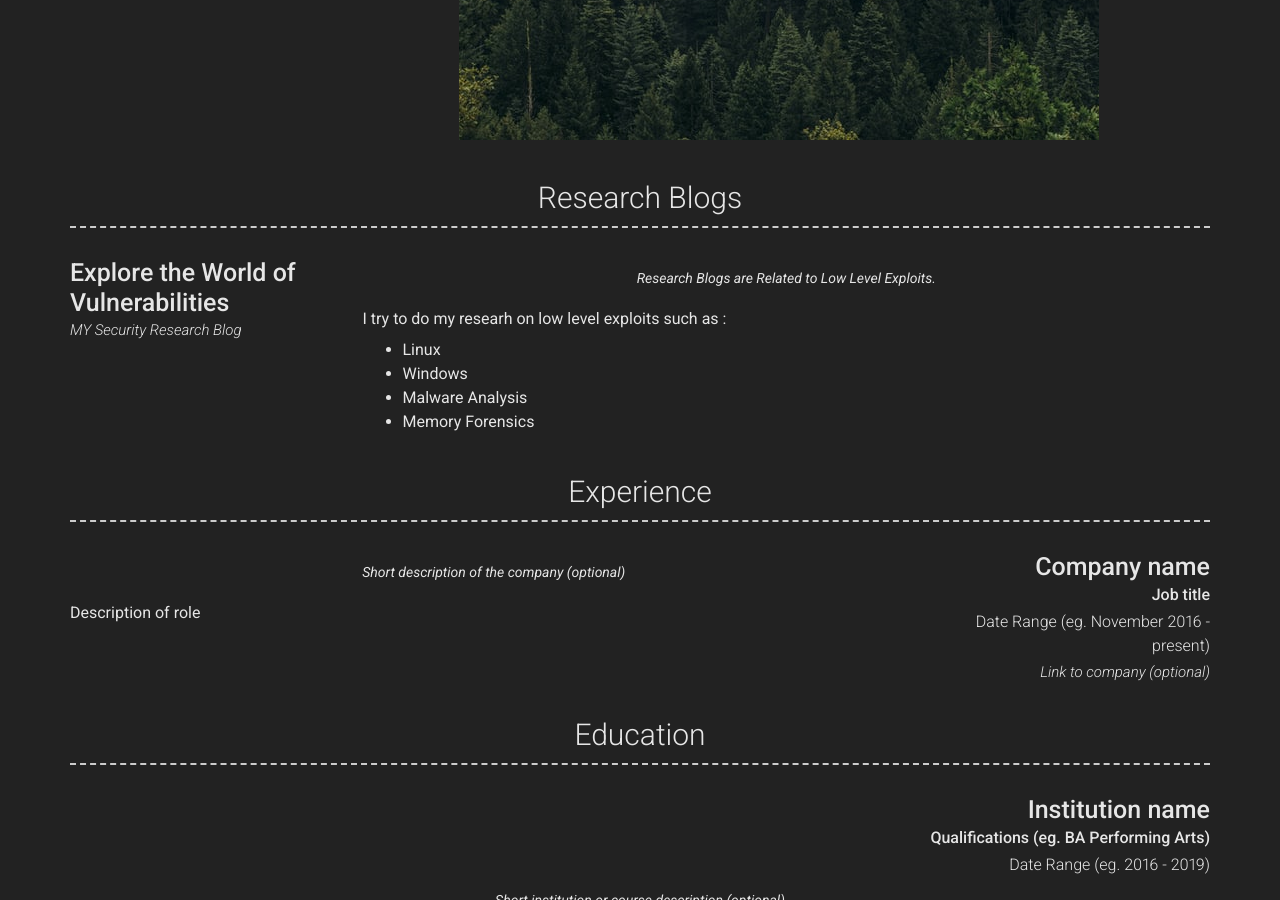
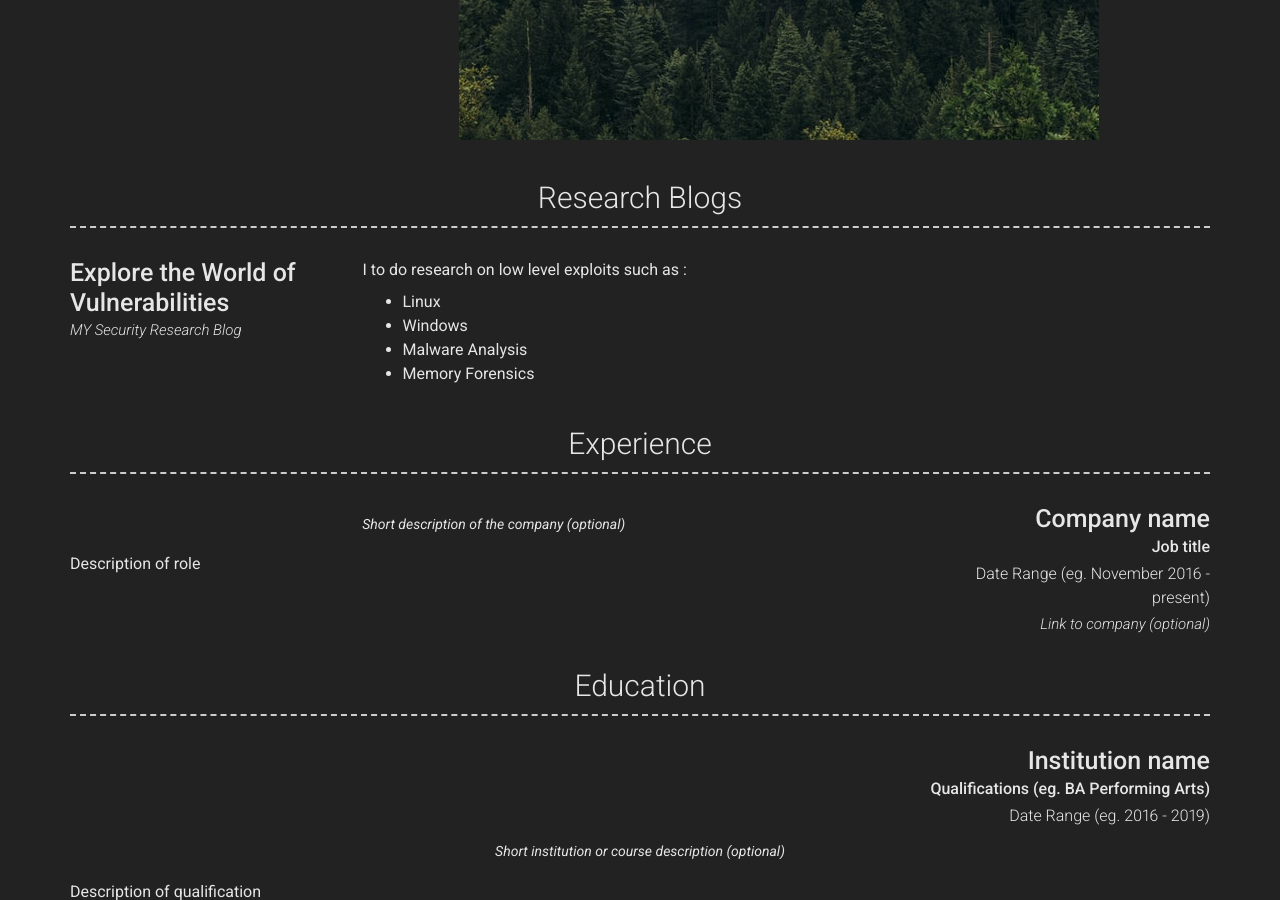
Before and after one commit to yashomer1994/Resume, a Jekyll site: the page built from index.md, in a window 1280 px wide and 900 px high, scrolled down 748 px. Built offline with Jekyll 4.4.1, drawn with Linux system fonts in a browser that asks for light colours; nearby versions of some CDN libraries.

Commit message:
Update _config.yml

```diff
--- a/_config.yml
+++ b/_config.yml
@@ -76,10 +76,10 @@ content:
           #- title: Explore the World of Vulnerabilities
            #icon: fab fa-github
             #url: MY Security Research Blog (https://yashomer1994.github.io/yash007.github.io/)
-        quote: >
-          Research Blogs are Related to Low Level Exploits.
+        #quote: >
+         # Research Blogs are Related to Low Level Exploits.
         description: | # this will include new lines to allow paragraphs
-          I try to do my researh on low level exploits such as :
+          I  to do research on low level exploits such as :
           - Linux
           - Windows
           - Malware Analysis
```
